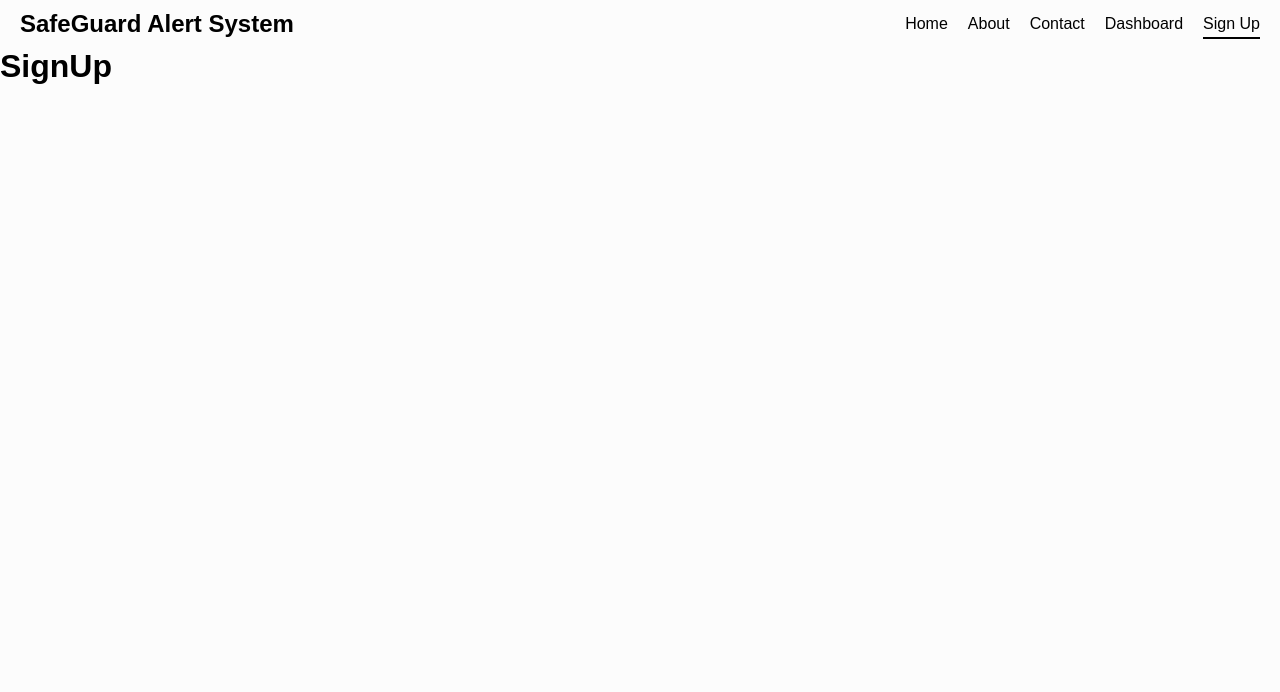
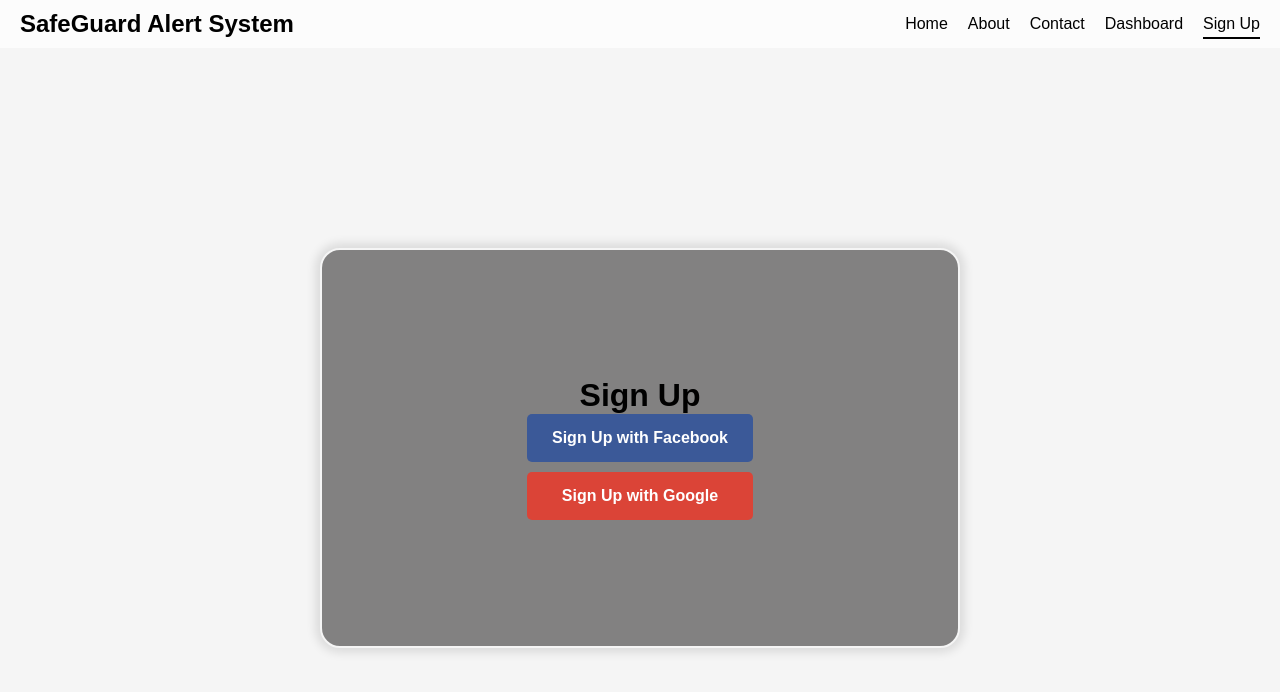
Before and after one commit to samkeleN/safeguard-alert-system, a React (Vite) app: page /signup in a window 1280 px wide. Shown: the top 692 px of the page. Built offline with nearby package versions, Linux system fonts and the light colour scheme.

Commit message:
chore: Add SignUp component with styling and functionality
Refactor SignUp component to include CSS styling and sign-up functionality for Facebook and Google.

```diff
--- /dev/null
+++ b/src/Components/SignUp/SignUp.css
@@ -0,0 +1,48 @@
+.signup-container {
+  display: flex;
+  flex-direction: column;
+  align-items: center;
+  justify-content: center;
+  height: 100vh;
+  background-color: #f5f5f5;
+}
+
+.signup-options {
+  display: flex;
+  flex-direction: column;
+  gap: 10px;
+}
+.container {
+  display: flex;
+  flex-direction: column;
+  align-items: center;
+  justify-content: center;
+  border: 2px solid #f5f5f5;
+  border-radius: 20px;
+  box-shadow: 0 0 10px 5px rgba(0, 0, 0, 0.1);
+  height: 50%;
+  width: 50%;
+  background-color: #828181;
+}
+
+.signup-button {
+  padding: 15px 25px;
+  font-size: 16px;
+  border: none;
+  border-radius: 5px;
+  cursor: pointer;
+  color: white;
+  font-weight: bold;
+}
+
+.signup-button.facebook {
+  background-color: #3b5998; /* Facebook blue */
+}
+
+.signup-button.google {
+  background-color: #db4437; /* Google red */
+}
+
+.signup-button.web {
+  background-color: #4285f4; /* Web blue (generic) */
+}
--- a/src/Components/SignUp/SignUp.tsx
+++ b/src/Components/SignUp/SignUp.tsx
@@ -1,7 +1,32 @@
+import "./SignUp.css";
+
 const SignUp = () => {
+  const handleFacebookSignUp = () => {
+    // Implement Facebook sign-up logic here
+    console.log("Sign up with Facebook");
+  };
+
+  const handleGoogleSignUp = () => {
+    // Implement Google sign-up logic here
+    console.log("Sign up with Google");
+  };
+
   return (
-    <div>
-      <h1>SignUp</h1>
+    <div className="signup-container">
+      <div className="container">
+        <h1>Sign Up</h1>
+        <div className="signup-options">
+          <button
+            className="signup-button facebook"
+            onClick={handleFacebookSignUp}
+          >
+            Sign Up with Facebook
+          </button>
+          <button className="signup-button google" onClick={handleGoogleSignUp}>
+            Sign Up with Google
+          </button>
+        </div>
+      </div>
     </div>
   );
 };
```
